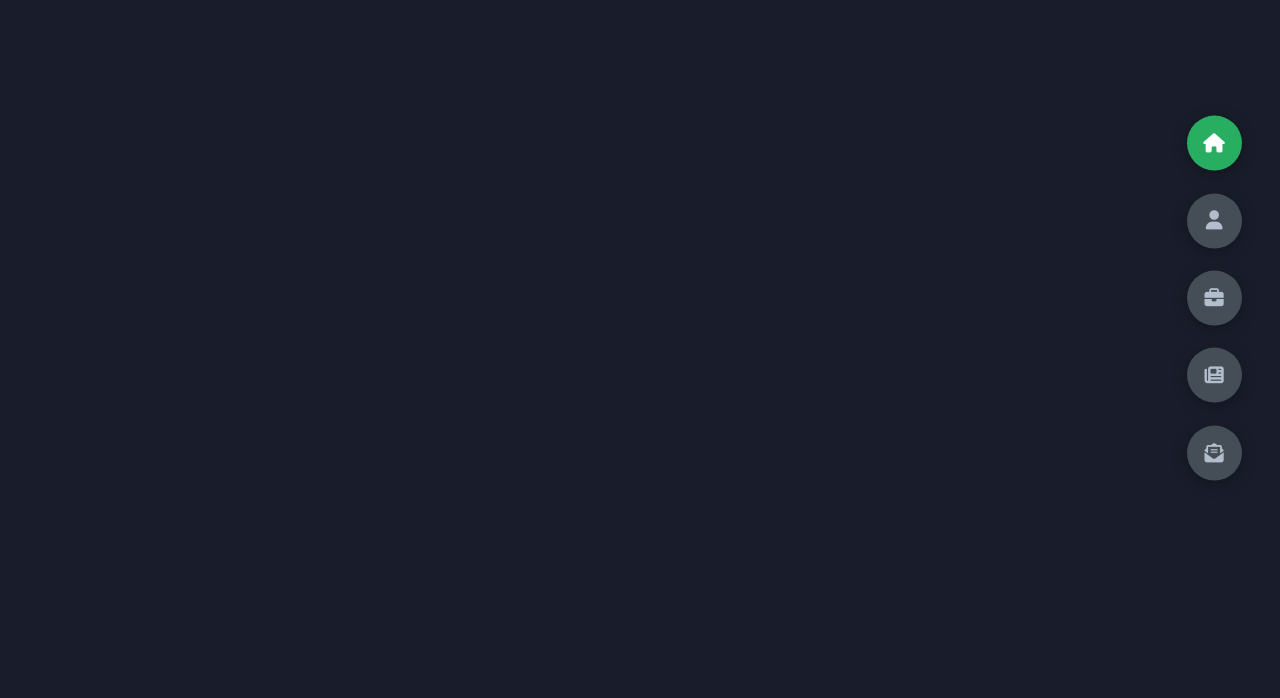
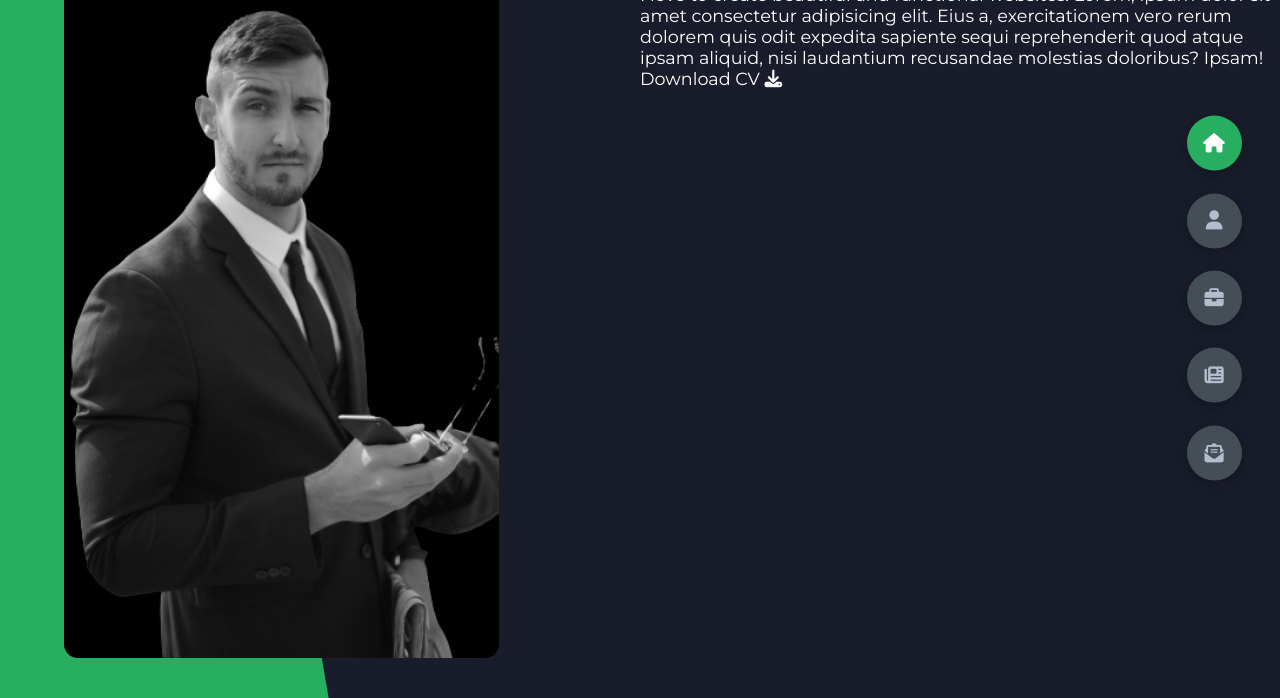
Before and after one commit to MiUlon/portfolio-website-1.5, a plain HTML site: page index.html in a window 1280 px wide. Shown: the part 102-800 px from the top of the page. Drawn offline with Linux system fonts and the light colour scheme.

Commit message:
project nr 5 up to date

```diff
--- a/index.html
+++ b/index.html
@@ -15,7 +15,32 @@
 </head>
 
 <body class="main-content">
-    <header class="header section sec1 active" id="home"></header>
+    <header class="header section sec1 active" id="home">
+        <div class="header-content">
+            <div class="left-header">
+                <div class="h-shape"></div>
+                <div class="image">
+                    <img src="img/hero.png" alt="hero">
+                </div>
+            </div>
+            <div class="right-header">
+                <h1 class="name">
+                    Hi! I'm <span>Vardis Pavardis</span>.
+                    A Web Developer!
+                </h1>
+                <p>
+                    I love to create beautiful and functional websites.
+                    Lorem, ipsum dolor sit amet consectetur adipisicing elit. Eius a, exercitationem vero rerum dolorem
+                    quis odit expedita sapiente sequi reprehenderit quod atque ipsam aliquid, nisi laudantium recusandae
+                    molestias doloribus? Ipsam!
+                </p>
+                <a href="" class="main-btn">
+                    <span class="btn-text">Download CV</span>
+                    <span class="btn-icon"><i class="fas fa-download"></i></span>
+                </a>
+            </div>
+        </div>
+    </header>
 
     <main>
         <section class="section sec2 about" id="about"></section>
--- a/styles/styles.scss
+++ b/styles/styles.scss
@@ -137,3 +137,48 @@ section {
         }
     }
 }
+
+.header-content {
+    display: grid;
+    grid-template-columns: repeat(2, 1fr);
+    min-height: 100vh;
+
+    .left-header {
+        display: flex;
+        align-items: center;
+        position: relative;
+
+        .h-shape {
+            transition: all .4s ease-in-out;
+            width: 65%;
+            height: 100%;
+            position: absolute;
+            background-color: var(--color-secondary);
+            left: 0;
+            top: 0;
+            z-index: -1;
+            clip-path: polygon(0 0, 46% 0, 79% 100%, 0% 100%);
+        }
+
+        .image {
+            border-radius: var(--br-sm-2);
+            width: 68%;
+            height: 90%;
+            margin-left: 4rem;
+            background-color: var(--color-black);
+            transition: all .4s ease-in-out;
+
+            img {
+                width: 100%;
+                height: 100%;
+                object-fit: cover;
+                transition: all .4s ease-in-out;
+                filter: grayscale(100%);
+
+                &:hover {
+                    filter: grayscale(0%);
+                }
+            }
+        }
+    }
+}
```
Also changed, not shown: styles/styles.css, 1 other file.
